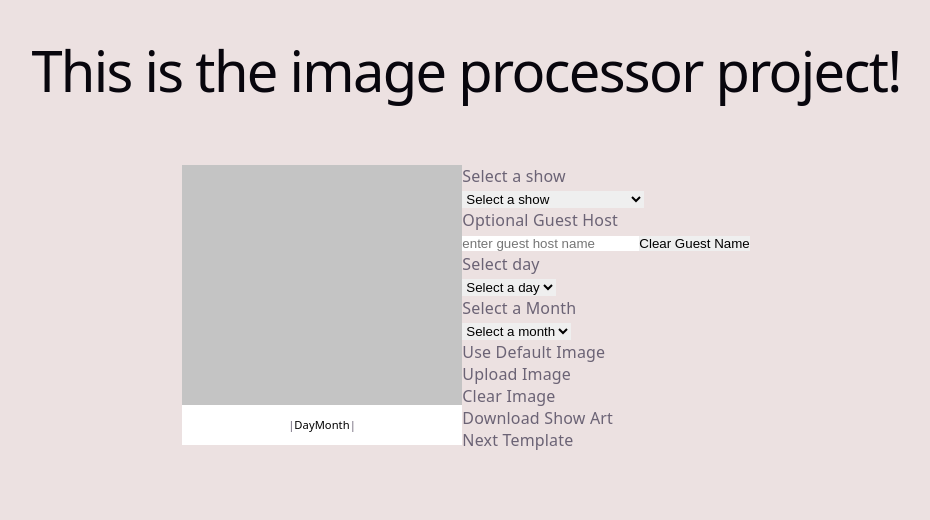
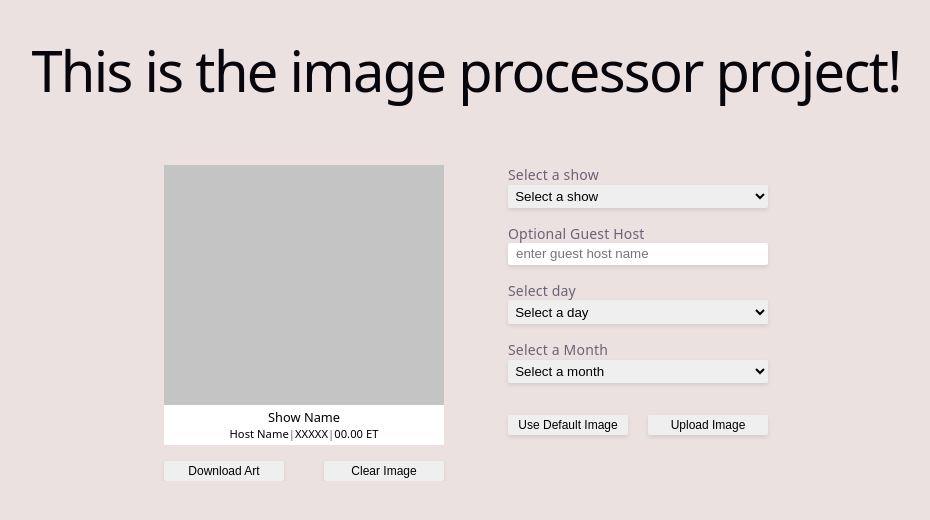
Before and after one commit to rmarafioti/image_processor, a React (Vite) app: page / in a window 1280 px wide. Shown: the top 520 px of the page, without its empty margins (174-1104 px from the left). Built offline with nearby package versions, Linux system fonts and the light colour scheme.

Commit message:
feat: streamline form seting and clearing for better usability

```diff
--- a/src/App.jsx
+++ b/src/App.jsx
@@ -63,33 +63,47 @@ export default function App() {
       <section className={styles.center}>
         <h1>This is the image processor project!</h1>
         <article className={styles.processor_container}>
+          <div>
             <section className={styles.image_container_wrapper}>
               <div className={styles.image_container}>
                 <div className={styles.template_bar}>
-                <p className={styles.text}>{selectedShow?.show_name}</p>
+                  <p className={styles.text}>
+                    {selectedShow?.show_name || "Show Name"}
+                  </p>
                   <div className={styles.show_info_container}>
                     <p className={styles.show_info}>
-                    {formState.guest_host || selectedShow?.host_name}
+                      {formState.guest_host ||
+                        selectedShow?.host_name ||
+                        "Host Name"}
                     </p>
                     <p>&#124;</p>
                     {selectedShow?.frequency === "monthly" ? (
                       " "
                     ) : (
-                    <p className={styles.show_info}>{formState.day || "Day"}</p>
+                      <p className={styles.show_info}>
+                        {formState.day || "XX"}
+                      </p>
                     )}
                     <p className={styles.show_info}>
-                    {formState.month_name || "Month"}
+                      {formState.month_name || "XXX"}
                     </p>
                     <p>&#124;</p>
-                  <p className={styles.show_info}>{selectedShow?.time}</p>
+                    <p className={styles.show_info}>
+                      {selectedShow?.time || "00.00 ET"}
+                    </p>
                   </div>
                 </div>
               </div>
             </section>
-          <section>
+            <div className={styles.action_container}>
+              <button>Download Art</button>
+              <button className={styles.clear_image_button}>Clear Image</button>
+            </div>
+          </div>
+          <section className={styles.fields}>
             <p>Select a show</p>
             <select
-              className={styles.timeForm}
+              className={styles.field}
               name="show"
               value={formState.show}
               aria-label="users_selected_show"
@@ -103,8 +117,9 @@ export default function App() {
               ))}
             </select>
             <p>Optional Guest Host</p>
+            <div className={styles.guest_host_container}>
               <input
-              className={styles.form}
+                className={styles.field}
                 type="text"
                 name="guest_host"
                 aria-label="guest_host"
@@ -112,10 +127,20 @@ export default function App() {
                 onChange={handleFormChange}
                 placeholder="enter guest host name"
               />
-            <button onClick={handleClearGuestHost}>Clear Guest Name</button>
+              {formState.guest_host != "" ? (
+                <button
+                  onClick={handleClearGuestHost}
+                  className={styles.guest_host_button}
+                >
+                  Clear Guest Name
+                </button>
+              ) : (
+                ""
+              )}
+            </div>
             <p>Select day</p>
             <select
-              className={styles.timeForm}
+              className={styles.field}
               name="day"
               value={formState.day}
               aria-label="users_selected_day"
@@ -130,7 +155,7 @@ export default function App() {
             </select>
             <p>Select a Month</p>
             <select
-              className={styles.timeForm}
+              className={styles.field}
               name="month_name"
               value={formState.month_name}
               aria-label="users_selected_month"
@@ -143,11 +168,11 @@ export default function App() {
                 </option>
               ))}
             </select>
-            <p>Use Default Image</p>
-            <p>Upload Image</p>
-            <p>Clear Image</p>
-            <p>Download Show Art</p>
-            <p>Next Template</p>
+            <div className={styles.action_container}>
+              <button>Use Default Image</button>
+              <button>Upload Image</button>
+            </div>
+            {/*<p>Next Template</p>*/}
           </section>
         </article>
       </section>
--- a/src/index.css
+++ b/src/index.css
@@ -64,5 +64,35 @@ h2 {
   }
 }
 p {
+  font-size: 14px;
   margin: 0;
 }
+
+select,
+input,
+button {
+  width: 260px;
+  padding: .2rem;
+  border-radius: 2px;
+  box-shadow: 0 2px 4px rgba(0, 0, 0, 0.1);
+}
+
+select {
+   cursor: pointer;
+}
+
+input {
+  padding-left: .5rem;
+}
+
+button {
+  font-size: 12px;
+  padding: .2rem;
+  transition: background-color 0.3s ease-in-out;
+   cursor: pointer;
+}
+
+button:hover {
+  box-shadow: none;
+  background-color: #c4c4c4;
+}
--- a/src/landing_page.module.css
+++ b/src/landing_page.module.css
@@ -21,6 +21,7 @@
   width: calc(1400px * 0.2);
   height: calc(1400px * 0.2);
   overflow: hidden;
+  margin-right: 4rem;
 }
 
 .image_container {
@@ -44,6 +45,23 @@
   height: 200px;
 }
 
+.fields {
+  width: 260px;
+}
+.action_container {
+  display: flex;
+  justify-content: space-between;
+  margin-top: 1rem;
+}
+
+.action_container > button {
+  width: 120px;
+}
+
+.clear_image_button {
+  margin-right: 4rem;
+}
+
 .text,
 .show_info {
   font-size: 48pt;
@@ -54,6 +72,19 @@
   display: flex;
 }
 
-.show_info_container > p{
+.show_info_container > p {
   font-size: 42pt;
 }
+
+.field {
+  margin-bottom: 1rem;
+}
+
+.guest_host_container {
+  display: flex;
+  flex-direction: column;
+}
+
+.guest_host_button {
+  margin-bottom: 1rem;
+}
```
Lines whose indentation alone changed are shown as unchanged.
